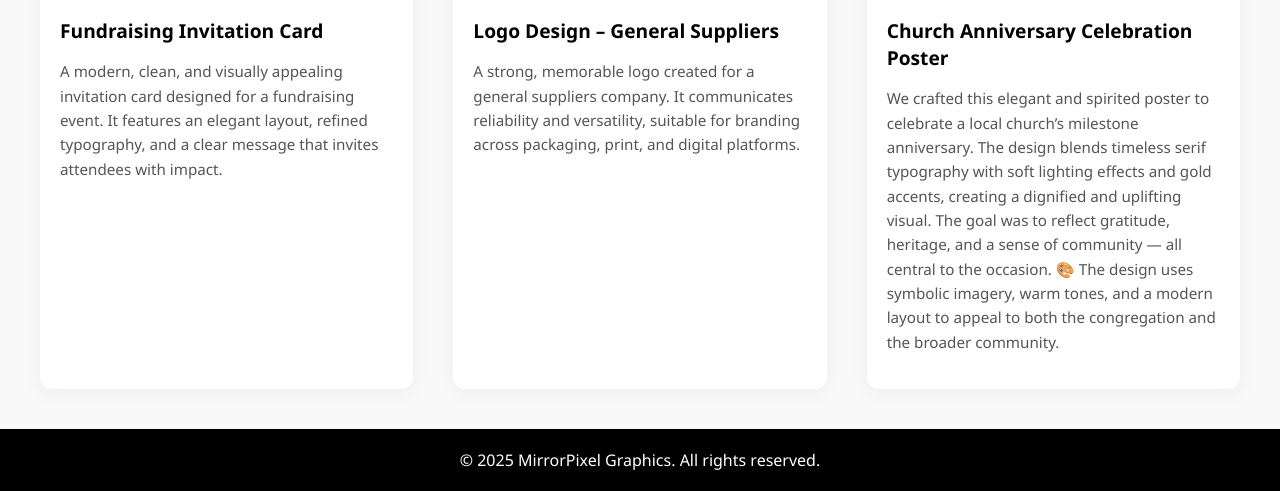
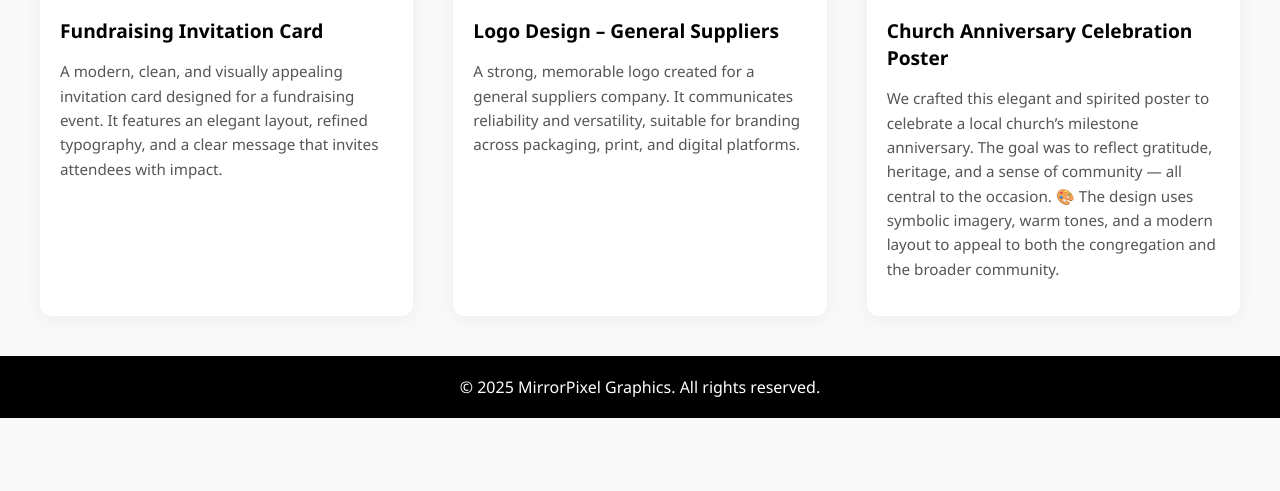
Before and after one commit to LennyTechiq/portfolio, a plain HTML site: page design-portfolio.html in a window 1280 px wide. Shown: the part 395-886 px from the top of the page. After the commit the page ends 813 px from the top, so only its background shows below. Drawn offline with Linux system fonts and the light colour scheme.

Commit message:
updated the content of the portfolio.

```diff
--- a/design-portfolio.html
+++ b/design-portfolio.html
@@ -45,7 +45,7 @@
       <div class="description">
         <h3>Church Anniversary Celebration Poster</h3>
         <p>
-          We crafted this elegant and spirited poster to celebrate a local church’s milestone anniversary. The design blends timeless serif typography with soft lighting effects and gold accents, creating a dignified and uplifting visual. The goal was to reflect gratitude, heritage, and a sense of community — all central to the occasion.
+          We crafted this elegant and spirited poster to celebrate a local church’s milestone anniversary. The goal was to reflect gratitude, heritage, and a sense of community — all central to the occasion.
 
           🎨 The design uses symbolic imagery, warm tones, and a modern layout to appeal to both the congregation and the broader community.
         </p>
```
